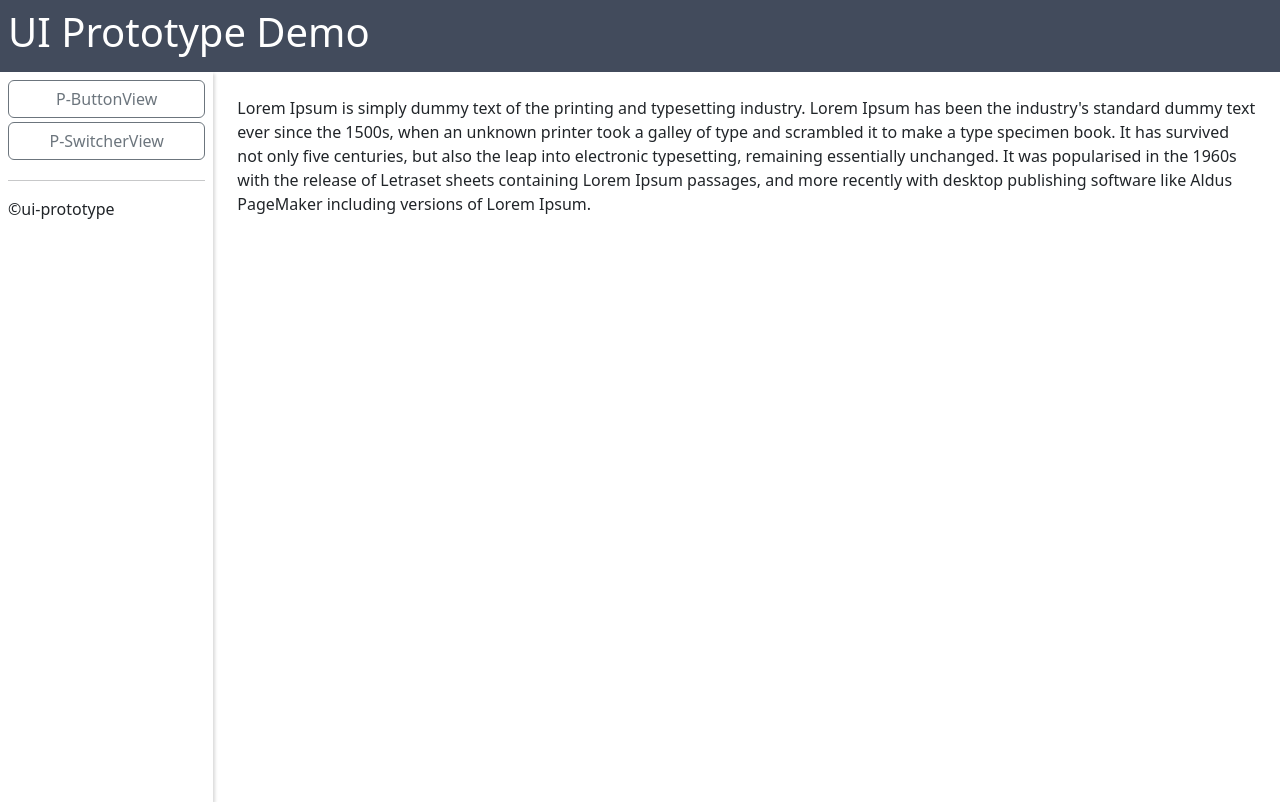
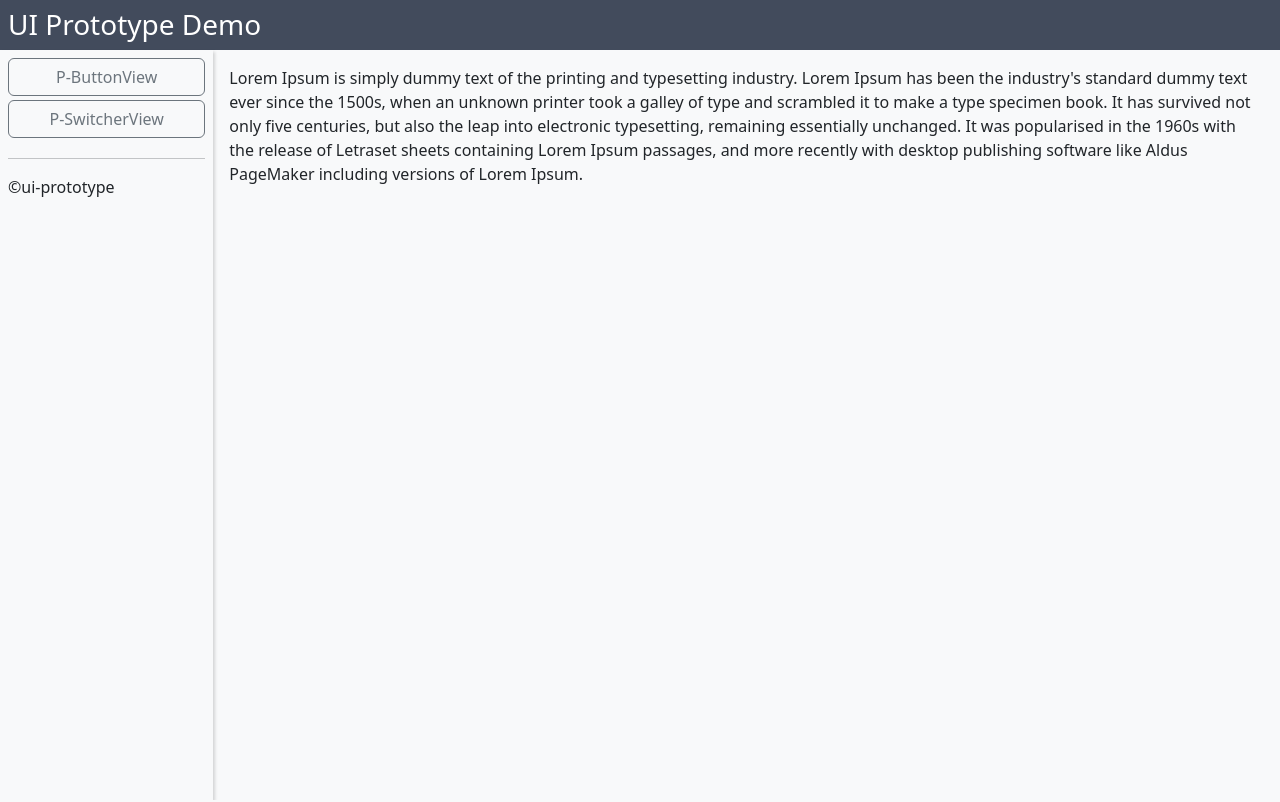
Before and after one commit to 3shin44/ui-prototype, a Vue app: page /#/ in a window 1280 px wide. Built offline with nearby package versions, Linux system fonts and the light colour scheme.

Commit message:
update: add RWD menu

```diff
--- a/src/App.vue
+++ b/src/App.vue
@@ -7,7 +7,18 @@
     </div>
 
     <div class="d-flex">
-      <nav class="d-flex flex-column col-2 p-2 ui-prototype-shadow fill-height">
+      <nav
+          class="main-col-nav d-flex flex-column ui-prototype-shadow"
+          :class="{ 'main-col-nav__acvitve': toggleNav }"
+      >
+        <!-- RWD Toggle Button -->
+        <button
+            class="btn btn-outline-secondary main-toggle-btn p-0"
+            @click="toggleNav = !toggleNav"
+        >{{ toggleNav ? '<' : '>'}}
+        </button>
+
+        <!-- List of routes -->
         <template v-for="(item, index) in viewList">
           <router-link
             :key="index"
@@ -22,7 +33,7 @@
         <hr>
         ©ui-prototype
       </nav>
-      <div class="col-10 p-2">
+      <div class="main-col-view p-3">
         <EntryView v-if="$route.path === '/'" />
         <router-view />
       </div>
@@ -39,7 +50,8 @@ export default {
   data() {
     return {
       // 元件展示頁列表 (此處會直接使用Router中的route資料)
-      viewList: []
+      viewList: [],
+      toggleNav: false
     }
   },
   methods: {
@@ -65,39 +77,53 @@ export default {
 }
 </script>
 
-<style lang="scss">
-  html, body{
+<style lang="scss" scoped>
+
+  .main-col-nav{
+    padding: 50px 0.5rem 0.5rem 0.5rem;
+    top: 0;
+    position: fixed;
+    width: 190px;
+    min-height: 100%;
     background-color: var(--bs-light);
+    transform: translateX(-100%);
+    transition: .3s;
+  }
+  .main-col-nav__acvitve{
+    transform: translateX(0);
   }
 
-  .ui-prototype-bg-dark{
-    background-color: rgb(66, 75, 92);
+  .main-col-view{
+    width: 100%;
   }
 
-  .ui-prototype-bg-light{
-    background-color: rgba(66, 75, 92, 0.1);
+  .main-toggle-btn{
+    display: block;
+    position: absolute;
+    top: 50%;
+    left: 100%;
+    transform: translate3d(-50%, -50%, 0);
+    background-color: var(--bs-light);
+    width: 40px;
+    height: 40px;
+    border-radius: 50%;
   }
 
-  .ui-prototype-shadow{
-    box-shadow: rgba(0, 0, 0, 0.15) 2px 2px 3px;
+  @media screen and (min-width: 992px) {
+    .main-col-nav{
+      position: relative;
+      transform: unset;
+      padding: 0.5rem;
+      min-width: 190px;
+      min-height: calc(100vh - 50px);
+      width: 16.66667%;
+    }
+    .main-toggle-btn{
+      display: none;
+    }
+    .main-col-view{
+      width: 83.33333%;
+    }
   }
 
-  .ui-prototype-row{
-    width: 100%;
-    display: flex;
-    flex-wrap: wrap;
-  }
-
-  h1{
-    margin: 0;
-    font-size: 28px;
-  }
-
-  p{
-    margin: 0;
-  }
-
-  .fill-height{
-    height: calc(100vh - 70px);
-  }
 </style>
--- a/src/assets/css/_global.scss
+++ b/src/assets/css/_global.scss
@@ -1 +1,30 @@
-//@import ""
+html, body{
+  background-color: var(--bs-light);
+}
+
+.ui-prototype-bg-dark{
+  background-color: rgb(66, 75, 92);
+}
+
+.ui-prototype-bg-light{
+  background-color: rgba(66, 75, 92, 0.1);
+}
+
+.ui-prototype-shadow{
+  box-shadow: rgba(0, 0, 0, 0.15) 2px 2px 3px;
+}
+
+.ui-prototype-row{
+  width: 100%;
+  display: flex;
+  flex-wrap: wrap;
+}
+
+h1{
+  margin: 0;
+  font-size: 28px;
+}
+
+p{
+  margin: 0;
+}
--- a/src/assets/css/index.scss
+++ b/src/assets/css/index.scss
@@ -0,0 +1 @@
+@import "global.scss";
--- a/src/main.js
+++ b/src/main.js
@@ -19,6 +19,9 @@ import 'element-ui/lib/theme-chalk/index.css';
 import VueRouter from "vue-router";
 Vue.use(ElementUI, { locale })
 
+// import custom CSS
+import '@/assets/css/index.scss'
+
 new Vue({
   render: h => h(App),
   router
--- a/src/views/EntryView.vue
+++ b/src/views/EntryView.vue
@@ -1,6 +1,6 @@
 <template>
   <div class="entry-view">
-    <p class="p-3">
+    <p>
       Lorem Ipsum is simply dummy text of the printing and typesetting industry. Lorem Ipsum has been the industry's standard dummy text ever since the 1500s, when an unknown printer took a galley of type and scrambled it to make a type specimen book. It has survived not only five centuries, but also the leap into electronic typesetting, remaining essentially unchanged. It was popularised in the 1960s with the release of Letraset sheets containing Lorem Ipsum passages, and more recently with desktop publishing software like Aldus PageMaker including versions of Lorem Ipsum.
     </p>
 
```
